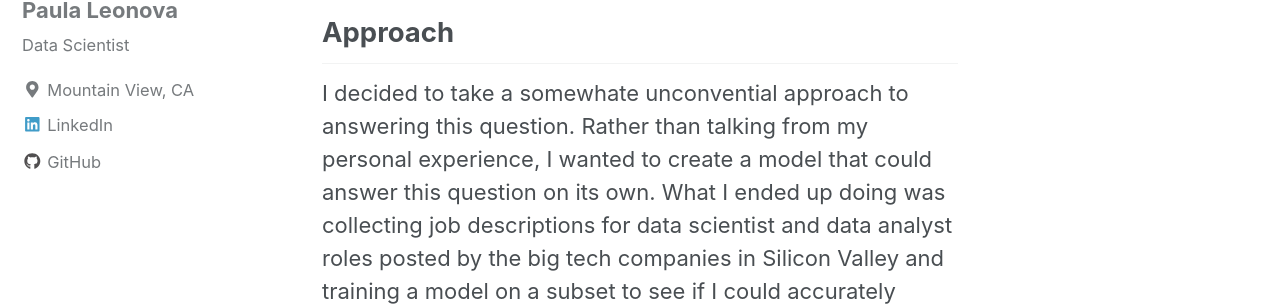
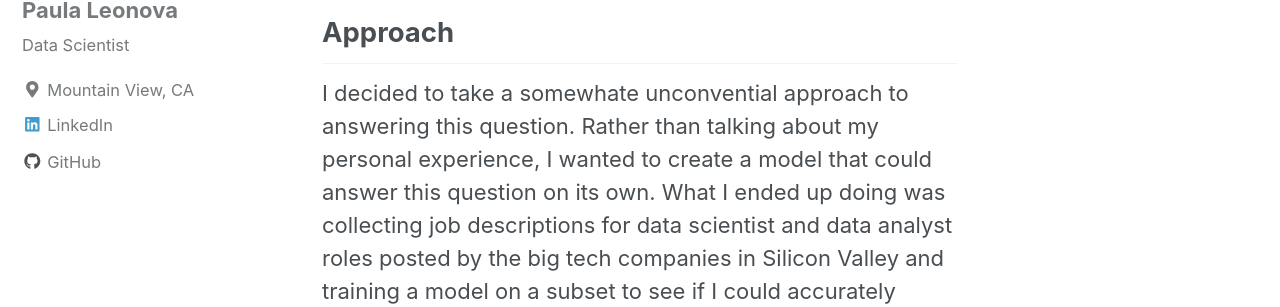
Before and after one commit to pleonova/pleonova.github.io, a Jekyll site: the page built from _posts/2018-08-21-jd-classification.md, in a window 1280 px wide and 900 px high. Shown: the part 307-614 px from the top of the window. Built offline with Jekyll 4.4.1, drawn with Linux system fonts in a browser that asks for light colours; nearby versions of some CDN libraries; some of the changed text lies outside the part shown.

Commit message:
Edit tagline

```diff
--- a/_posts/2018-08-21-jd-classification.md
+++ b/_posts/2018-08-21-jd-classification.md
@@ -2,12 +2,12 @@
 title: "What is the difference between a Data Scientist and a Data Analyst?"
 date: 2018-08-21
 tags: [Classification, Python, Naive Bayes]
-excerpt: "A model that predicts the position title from just the job description."
+excerpt: "A model that predicts the title from just the job description."
 mathjax: true
 ---
 
 ## Approach
-I decided to take a somewhate unconvential approach to answering this question. Rather than talking from my personal experience, I wanted to create a model that could answer this question on its own. What I ended up doing was collecting job descriptions for data scientist and data analyst roles posted by the big tech companies in Silicon Valley and training a model on a subset to see if I could accurately predict the remaining titles from just the job descriptions.
+I decided to take a somewhate unconvential approach to answering this question. Rather than talking about my personal experience, I wanted to create a model that could answer this question on its own. What I ended up doing was collecting job descriptions for data scientist and data analyst roles posted by the big tech companies in Silicon Valley and training a model on a subset to see if I could accurately predict the remaining titles from just the job descriptions.
 
 ## Summary
 I ended up training a Multinomial Naives Bayes model to predict the job titles with an **accuracy of 76%**. Unsurprisingly, the top key words/phrases for data scientist were: *machine learning*, *models*, *algorithms* while that for data analysts were: *reports*, *dashboards*, and *excel*.
```
